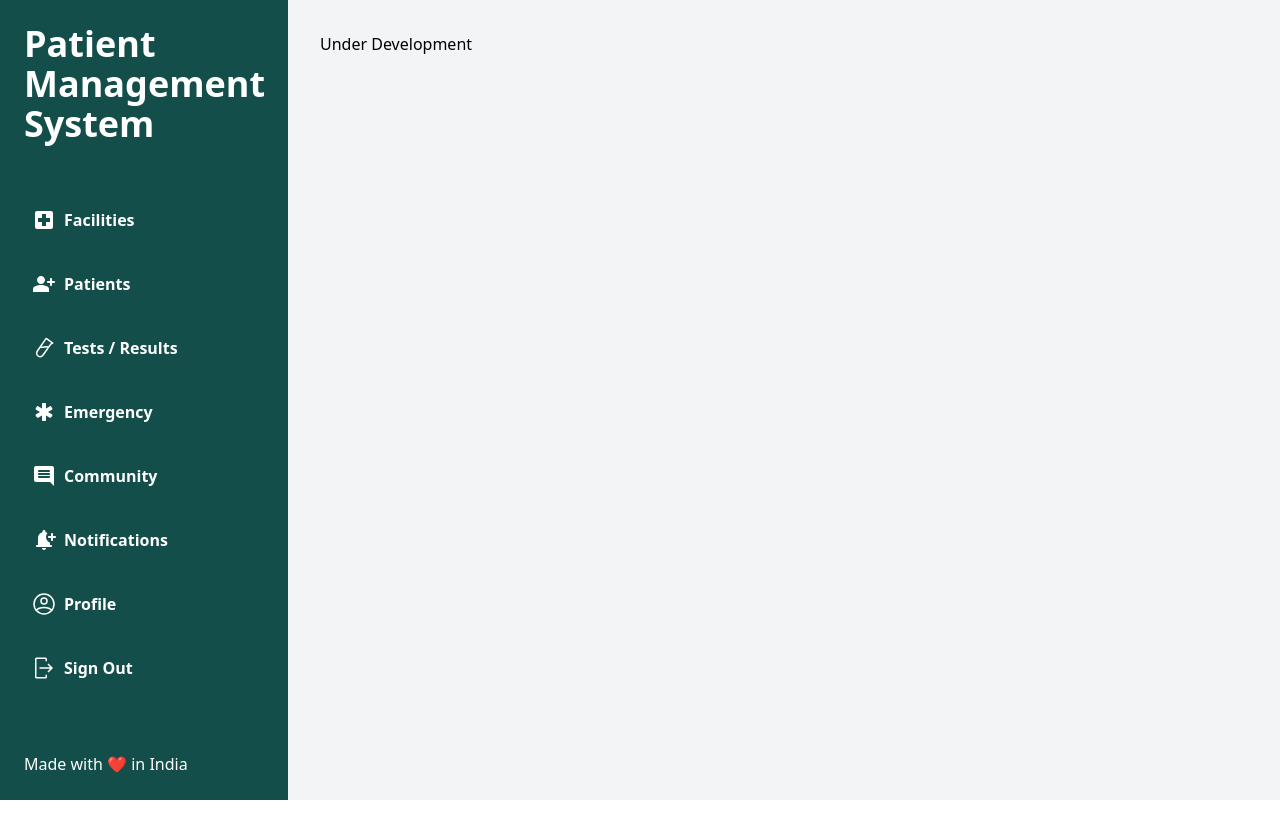
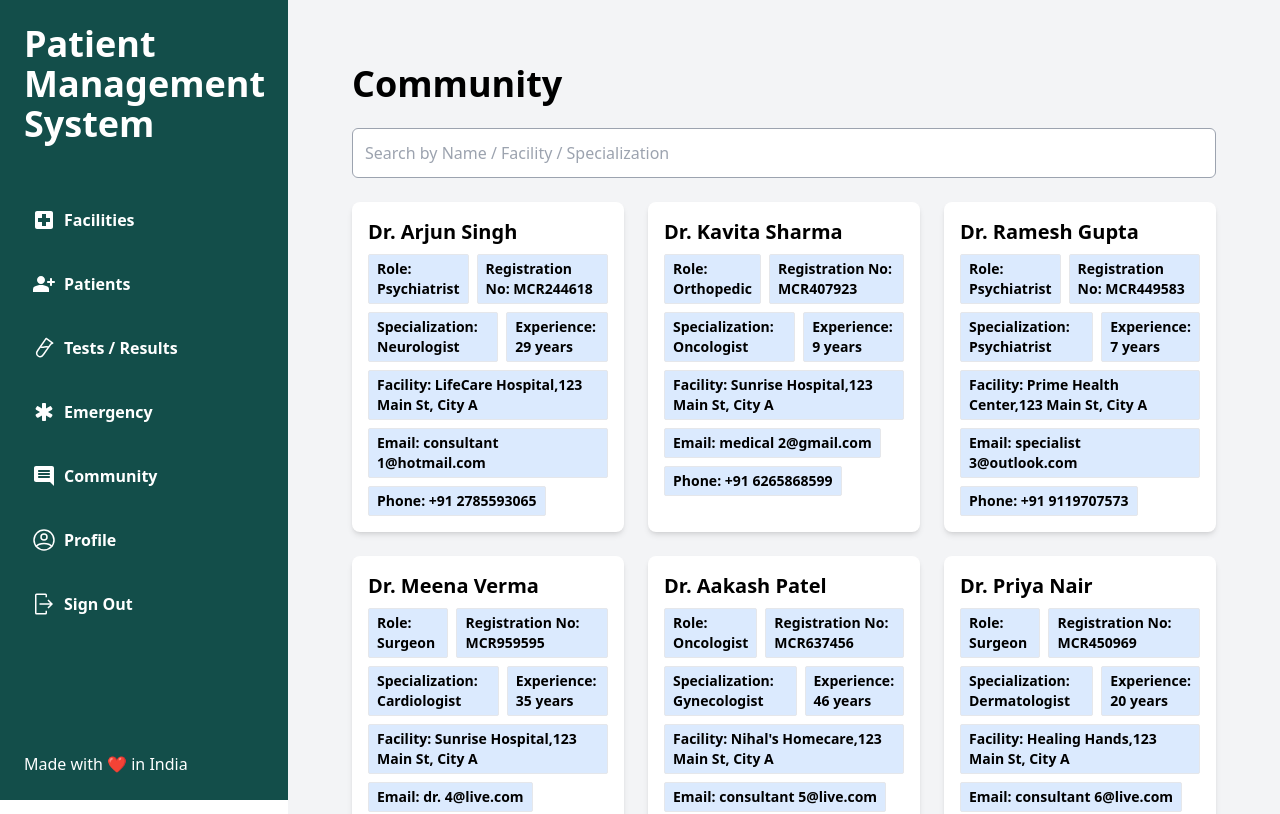
Before and after one commit to PraveenUppar/VITB-Patient-Management-System-Project, a React (Vite) app in the folder frontend/: page /community in a window 1280 px wide. Shown: the top 814 px of the page. Built offline with nearby package versions, Linux system fonts and the light colour scheme; the HTML template or start-up script is replaced by a standard one.

Commit message:
Added button

```diff
--- a/frontend/src/App.jsx
+++ b/frontend/src/App.jsx
@@ -5,12 +5,12 @@ import Facilities from "./Pages/Facilities/Facilities";
 import Patients from "./Pages/Patients/Patients";
 import Tests from "./Pages/Test/Test";
 import Community from "./Pages/Community/Community";
-import NoticeBoard from "./Pages/NoticeBoard/Notice";
-import Notification from "./Pages/Notification/Notification";
+import Emergency from "./Pages/Emergency/Emergency";
 import Profile from "./Pages/Profile/Profile";
 import FacilityDetails from "./Pages/Facilities/FacilitiesDetails";
 import PatientDetails from "./Pages/Patients/PatientsDetails";
 import TestDetails from "./Pages/Test/TestDetails";
+import CommunityDetails from "./Pages/Community/CommunityDetails";
 function App() {
   return (
     <UserContextProvider>
@@ -27,13 +27,11 @@ function App() {
           <Route path="/test/:testName" element={<TestDetails></TestDetails>} />
           <Route path="/community" element={<Community></Community>}></Route>
           <Route
-            path="/noticeboard"
-            element={<NoticeBoard></NoticeBoard>}
-          ></Route>
-          <Route
-            path="/notifications"
-            element={<Notification></Notification>}
-          ></Route>
+            path="/community/:communityName"
+            element={<CommunityDetails></CommunityDetails>}
+          />
+          <Route path="/emergency" element={<Emergency></Emergency>}></Route>
+
           <Route path="/profile" element={<Profile></Profile>}></Route>
         </Route>
       </Routes>
--- a/frontend/src/Pages/Community/Community.jsx
+++ b/frontend/src/Pages/Community/Community.jsx
@@ -1,5 +1,124 @@
-const Community = () => {
-  return <div>Under Development</div>;
+import React, { useState } from "react";
+import { communityData } from "./CommunityData";
+import { useNavigate } from "react-router-dom";
+
+function Community() {
+  const [searchTerm, setSearchTerm] = useState("");
+  const [filteredCommunity, setFilteredCommunity] = useState(communityData);
+
+  // Search handler to filter based on name or location
+  const handleSearch = (e) => {
+    const value = e.target.value.toLowerCase();
+    setSearchTerm(value);
+    const filtered = communityData.filter(
+      (user) =>
+        user.username.toLowerCase().includes(value) ||
+        user.facility.toLowerCase().includes(value) ||
+        user.qualification.toLowerCase().includes(value)
+    );
+    setFilteredCommunity(filtered);
+  };
+
+  return (
+    <div className="flex">
+      <div className="flex-1 p-8 bg-gray-100">
+        {/* Header */}
+        <div className="flex justify-between items-center mb-6">
+          <h2 className="text-4xl font-bold">Community</h2>
+        </div>
+
+        {/* Search Input */}
+        <div className="mb-6">
+          <input
+            type="text"
+            value={searchTerm}
+            onChange={handleSearch}
+            className="w-full p-3 border border-gray-400 rounded-md"
+            placeholder="Search by Name / Facility / Specialization"
+          />
+        </div>
+
+        {/* Grid Display for Community */}
+        <div className="grid grid-cols-1 sm:grid-cols-2 lg:grid-cols-3 gap-6">
+          {filteredCommunity.map((user, index) => (
+            <CommunityCard
+              key={index}
+              name={user.username}
+              role={user.role}
+              registration={user.registration}
+              facility={user.facility}
+              qualification={user.qualification}
+              experience={user.experience}
+              email={user.email}
+              phone={user.phone}
+            />
+          ))}
+        </div>
+      </div>
+    </div>
+  );
+}
+
+const CommunityCard = ({
+  name,
+  role,
+  registration,
+  facility,
+  qualification,
+  experience,
+  email,
+  phone,
+}) => {
+  const navigate = useNavigate();
+
+  const handleViewFacility = () => {
+    navigate(`/community/${user.name}`, { state: { user } });
+  };
+
+  return (
+    <div className="bg-white p-4 rounded-lg shadow-md">
+      <h3 className="text-xl font-semibold mb-2 text-black">{name}</h3>
+      <div className="flex gap-2">
+        <p>
+          <span className="bg-blue-100 font-semibold text-sm text-black border rounded-sm px-2 py-1 inline-block">
+            Role: {role}
+          </span>
+        </p>
+        <p>
+          <span className="bg-blue-100 text-sm font-semibold text-black border rounded-sm px-2 py-1 inline-block">
+            Registration No: {registration}
+          </span>
+        </p>
+      </div>
+      <div className="flex gap-2">
+        <p>
+          <span className="bg-blue-100 text-sm font-semibold mt-2 text-black border rounded-sm px-2 py-1 inline-block">
+            Specialization: {qualification}
+          </span>
+        </p>
+        <p>
+          <span className="bg-blue-100 text-sm font-semibold mt-2 text-black border rounded-sm px-2 py-1 inline-block">
+            Experience: {experience}
+          </span>
+        </p>
+      </div>
+      <p>
+        <p>
+          <span className="bg-blue-100 text-sm font-semibold mt-2 text-black border rounded-sm px-2 py-1 inline-block">
+            Facility: {facility}
+          </span>
+        </p>
+        <span className="bg-blue-100 text-sm font-semibold mt-2 text-black border rounded-sm px-2 py-1 inline-block">
+          Email: {email}
+        </span>
+        <p>
+          <span className="bg-blue-100 text-sm font-semibold mt-2 text-black border rounded-sm px-2 py-1 inline-block">
+            Phone: {phone}
+          </span>
+        </p>
+      </p>
+    </div>
+  );
 };
 
 export default Community;
--- /dev/null
+++ b/frontend/src/Pages/Community/CommunityData.js
@@ -0,0 +1,122 @@
+export const communityData = [
+  {
+    id: 1,
+    username: "Dr. Arjun Singh",
+    role: "Psychiatrist",
+    qualification: "Neurologist",
+    experience: "29 years",
+    registration: "MCR244618",
+    facility: "LifeCare Hospital,123 Main St, City A",
+    email: "consultant 1@hotmail.com",
+    phone: "+91 2785593065",
+    name: "Dr. Arjun Singh",
+  },
+  {
+    id: 2,
+    username: "Dr. Kavita Sharma",
+    role: "Orthopedic",
+    qualification: "Oncologist",
+    experience: "9 years",
+    registration: "MCR407923",
+    facility: "Sunrise Hospital,123 Main St, City A",
+    email: "medical 2@gmail.com",
+    phone: "+91 6265868599",
+    name: "Dr. Kavita Sharma",
+  },
+  {
+    id: 3,
+    username: "Dr. Ramesh Gupta",
+    role: "Psychiatrist",
+    qualification: "Psychiatrist",
+    experience: "7 years",
+    registration: "MCR449583",
+    facility: "Prime Health Center,123 Main St, City A",
+    email: "specialist 3@outlook.com",
+    phone: "+91 9119707573",
+    name: "Dr. Ramesh Gupta",
+  },
+  {
+    id: 4,
+    username: "Dr. Meena Verma",
+    role: "Surgeon",
+    qualification: "Cardiologist",
+    experience: "35 years",
+    registration: "MCR959595",
+    facility: "Sunrise Hospital,123 Main St, City A",
+    email: "dr. 4@live.com",
+    phone: "+91 0260784794",
+    name: "Dr. Meena Verma",
+  },
+  {
+    id: 5,
+    username: "Dr. Aakash Patel",
+    role: "Oncologist",
+    qualification: "Gynecologist",
+    experience: "46 years",
+    registration: "MCR637456",
+    facility: "Nihal's Homecare,123 Main St, City A",
+    email: "consultant 5@live.com",
+    phone: "+91 6055861371",
+    name: "Dr. Aakash Patel",
+  },
+  {
+    id: 6,
+    username: "Dr. Priya Nair",
+    role: "Surgeon",
+    qualification: "Dermatologist",
+    experience: "20 years",
+    registration: "MCR450969",
+    facility: "Healing Hands,123 Main St, City A",
+    email: "consultant 6@live.com",
+    phone: "+91 5013992088",
+    name: "Dr. Priya Nair",
+  },
+  {
+    id: 7,
+    username: "Dr. Vikram Sinha",
+    role: "Doctor",
+    qualification: "General Physician",
+    experience: "8 years",
+    registration: "MCR407025",
+    facility: "Nihal's Homecare,123 Main St, City A",
+    email: "dr. 7@gmail.com",
+    phone: "+91 6578767623",
+    name: "Dr. Vikram Sinha",
+  },
+  {
+    id: 8,
+    username: "Dr. Nisha Rao",
+    role: "Neurologist",
+    qualification: "Cardiologist",
+    experience: "9 years",
+    registration: "MCR623415",
+    facility: "Healing Hands,123 Main St, City A",
+    email: "doctor 8@yahoo.com",
+    phone: "+91 7964110534",
+    name: "Dr. Nisha Rao",
+  },
+  {
+    id: 9,
+    username: "Dr. Anil Kumar",
+    role: "Gynecologist",
+    qualification: "Pediatrician",
+    experience: "48 years",
+    registration: "MCR600301",
+    facility: "Sunrise Hospital,123 Main St, City A",
+    email: "doctor 9@yahoo.com",
+    phone: "+91 0359378437",
+    name: "Dr. Anil Kumar",
+  },
+  {
+    id: 10,
+    username: "Dr. Shweta Jain",
+    role: "Surgeon",
+    qualification: "Neurologist",
+    experience: "33 years",
+    registration: "MCR385578",
+    facility: "Global Health,123 Main St, City A",
+    email: "medical 10@gmail.com",
+    phone: "+91 8776825863",
+    name: "Dr. Shweta Jain",
+  },
+];
--- /dev/null
+++ b/frontend/src/Pages/Community/CommunityDetails.jsx
@@ -0,0 +1,4 @@
+const CommunityDetails = () => {
+  return <div>Under Construction</div>;
+};
+export default CommunityDetails;
--- /dev/null
+++ b/frontend/src/Pages/Emergency/Emergency.jsx
@@ -0,0 +1,7 @@
+const Emergency = () => {
+  return <div>Under Development
+
+  </div>;
+};
+
+export default Emergency;
--- a/frontend/src/Pages/Facilities/Facilities.jsx
+++ b/frontend/src/Pages/Facilities/Facilities.jsx
@@ -31,7 +31,7 @@ function Facilities() {
             type="text"
             value={searchTerm}
             onChange={handleSearch}
-            className="w-full p-3 border shadow-sm rounded-md"
+            className="w-full p-3 border border-gray-400 shadow-sm rounded-md"
             placeholder="Search by Facility / District Name"
           />
         </div>
--- a/frontend/src/Pages/NoticeBoard/Notice.jsx
+++ /dev/null
@@ -1,5 +0,0 @@
-const Notice = () => {
-  return <div>Under Development</div>;
-};
-
-export default Notice;
--- a/frontend/src/Pages/Notification/Notification.jsx
+++ /dev/null
@@ -1,5 +0,0 @@
-const Notification = () => {
-  return <div>Under Development</div>;
-};
-
-export default Notification;
--- a/frontend/src/Pages/Patients/Patients.jsx
+++ b/frontend/src/Pages/Patients/Patients.jsx
@@ -25,6 +25,9 @@ function Patients() {
       <div className="flex-1 p-8 bg-gray-100">
         <div className="flex justify-between items-center mb-6">
           <h2 className="text-4xl font-bold">Patients</h2>
+          <button className="bg-teal-600 text-white py-2 px-4 rounded hover:bg-teal-700 transition">
+            Add Patient
+          </button>
         </div>
 
         {/* Search input */}
@@ -33,7 +36,7 @@ function Patients() {
             type="text"
             value={searchTerm}
             onChange={handleSearch}
-            className="w-full p-3 border rounded-md"
+            className="w-full p-3 border border-gray-400 rounded-md"
             placeholder="Search by Patient Name / OPD Number / Status"
           />
         </div>
--- a/frontend/src/components/Sidebar.jsx
+++ b/frontend/src/components/Sidebar.jsx
@@ -91,7 +91,7 @@ const Sidebar = () => {
 
               <li>
                 <a
-                  href="/noticeboard"
+                  href="/emergency"
                   className="flex items-center p-2 gap-2 rounded-lg hover:bg-teal-700 hover:shadow-lg transition-all duration-300 ease-in-out"
                 >
                   <svg
@@ -137,30 +137,7 @@ const Sidebar = () => {
                   <span>Community</span>
                 </a>
               </li>
-              <li>
-                <a
-                  href="/notifications"
-                  className="flex items-center p-2 gap-2 rounded-lg hover:bg-teal-700 hover:shadow-lg transition-all duration-300 ease-in-out"
-                >
-                  <svg
-                    xmlns="http://www.w3.org/2000/svg"
-                    xmlns:xlink="http://www.w3.org/1999/xlink"
-                    aria-hidden="true"
-                    role="img"
-                    class="iconify iconify--ic"
-                    width="24"
-                    height="24"
-                    preserveAspectRatio="xMidYMid meet"
-                    viewBox="0 0 24 24"
-                  >
-                    <path
-                      fill="currentColor"
-                      d="M10 20h4c0 1.1-.9 2-2 2s-2-.9-2-2zm4-11c0 2.61 1.67 4.83 4 5.66V17h1c.55 0 1 .45 1 1s-.45 1-1 1H5c-.55 0-1-.45-1-1s.45-1 1-1h1v-7c0-2.79 1.91-5.14 4.5-5.8v-.7c0-.83.67-1.5 1.5-1.5s1.5.67 1.5 1.5v.7c.71.18 1.36.49 1.95.9A5.902 5.902 0 0 0 14 9zm9-1h-2V6c0-.55-.45-1-1-1s-1 .45-1 1v2h-2c-.55 0-1 .45-1 1s.45 1 1 1h2v2c0 .55.45 1 1 1s1-.45 1-1v-2h2c.55 0 1-.45 1-1s-.45-1-1-1z"
-                    ></path>
-                  </svg>
-                  <span>Notifications</span>
-                </a>
-              </li>
+
               <li>
                 <a
                   href="/profile"
```
Also changed, not shown: frontend/src/Pages/Test/Test.jsx (+6 -3 lines).
